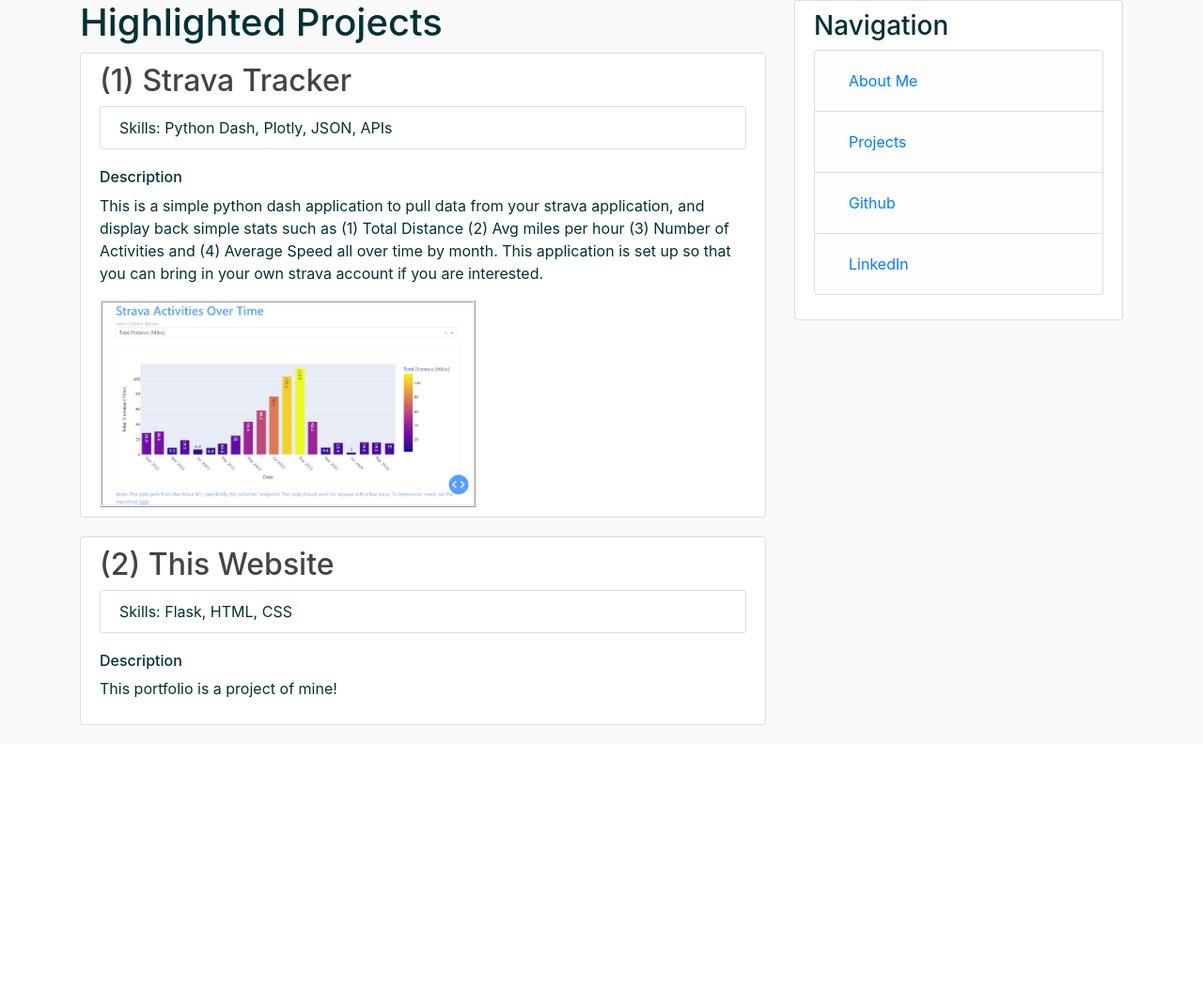
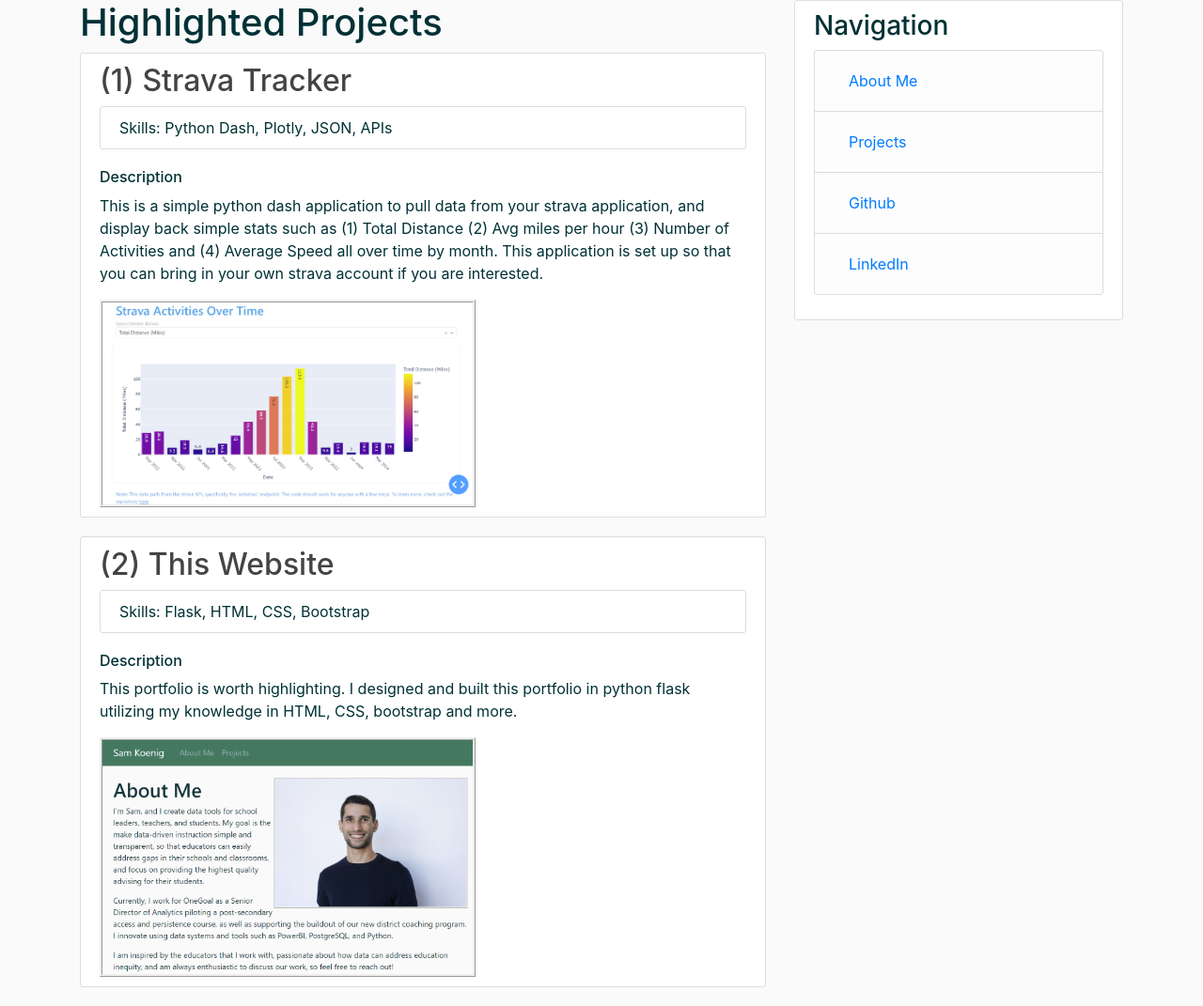
Before and after one commit to samkoenig1/portfolio, a Flask app: page /projects in a window 1280 px wide. Shown: the part 80-1151 px from the top of the page at 94% size. Before the commit the page ends 852 px from the top, so only its background shows below. Run offline with Flask 3, Linux system fonts and the light colour scheme; some libraries are stand-ins or nearby versions.

Commit message:
add_project_4_21
Added this portfolio onto the projects page

```diff
--- a/templates/projects.html
+++ b/templates/projects.html
@@ -16,10 +16,11 @@
     </article>
     <article class="media content-section">
       <div class="media-body">
-        <h2><a class="content-title" href="https://github.com/samkoenig1/portfolio"> (2) This Website </a></h2>
-        <p class="content-section"> Skills: Flask, HTML, CSS   </p>
+        <h2><a class="content-title" href="https://github.com/samkoenig1/portfolio" target = "_blank"> (2) This Website </a></h2>
+        <p class="content-section"> Skills: Flask, HTML, CSS, Bootstrap  </p>
         <h6> Description </h6>
-        <p> This portfolio is a project of mine! </p>
+        <p> This portfolio is worth highlighting. I designed and built this portfolio in python flask utilizing my knowledge in HTML, CSS, bootstrap and more. </p>
+        <img class="content-img" src="{{ url_for('static', filename='portfolio.png') }}">
       </div>
     </article>
     </html>
```
Also changed, not shown: static/portfolio.png (added).
